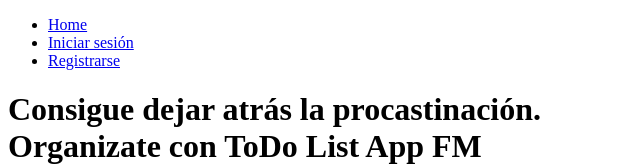
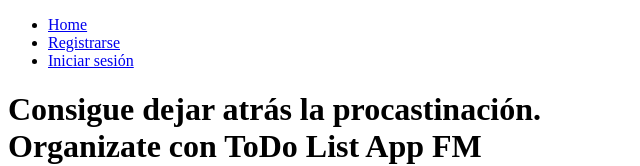
Before and after one commit to FernandaMoreta/Midproject-2, a Vue app in the folder todo-app-vue/: page / in a window 1280 px wide. Shown: the top 166 px of the page, without its empty margins (0-640 px from the left). Built offline with nearby package versions, Linux system fonts and the light colour scheme; no server answers.

Commit message:
Nav modificado para que el usuario pueda ver su nombre de usuario y logout

```diff
--- a/todo-app-vue/src/components/Nav.vue
+++ b/todo-app-vue/src/components/Nav.vue
@@ -31,20 +31,18 @@ const logout = async () => {
 
 <template>
   <div nav-bar>
-    <nav class="nav">
+    <nav class="nav" v-if="!isLoggedIn">
         <ul>
+            <!-- Solo se muestra si el usuario no está logueado -->
             <li><router-link to="/">Home</router-link></li>
-            <!-- Solo se muestra si el usuario está logueado -->
-            <li><router-link v-if="!isLoggedIn" to="/signin">Iniciar sesión</router-link></li>
-            <li><router-link v-if="!isLoggedIn" to="/signup">Registrarse</router-link></li>
+            <li><router-link to="/signup">Registrarse</router-link></li>
+            <li><router-link to="/signin">Iniciar sesión</router-link></li>
         </ul>
-
+     </nav>
 
     <!-- Solo se muestra si el usuario está logueado -->
     <button v-if="isLoggedIn" @click="logout">Cerrar sesión</button>
     <h1 v-if="userEmail">Bienvenido {{ userEmail }}</h1>
-
-  </nav>
 
   </div>
 
```
